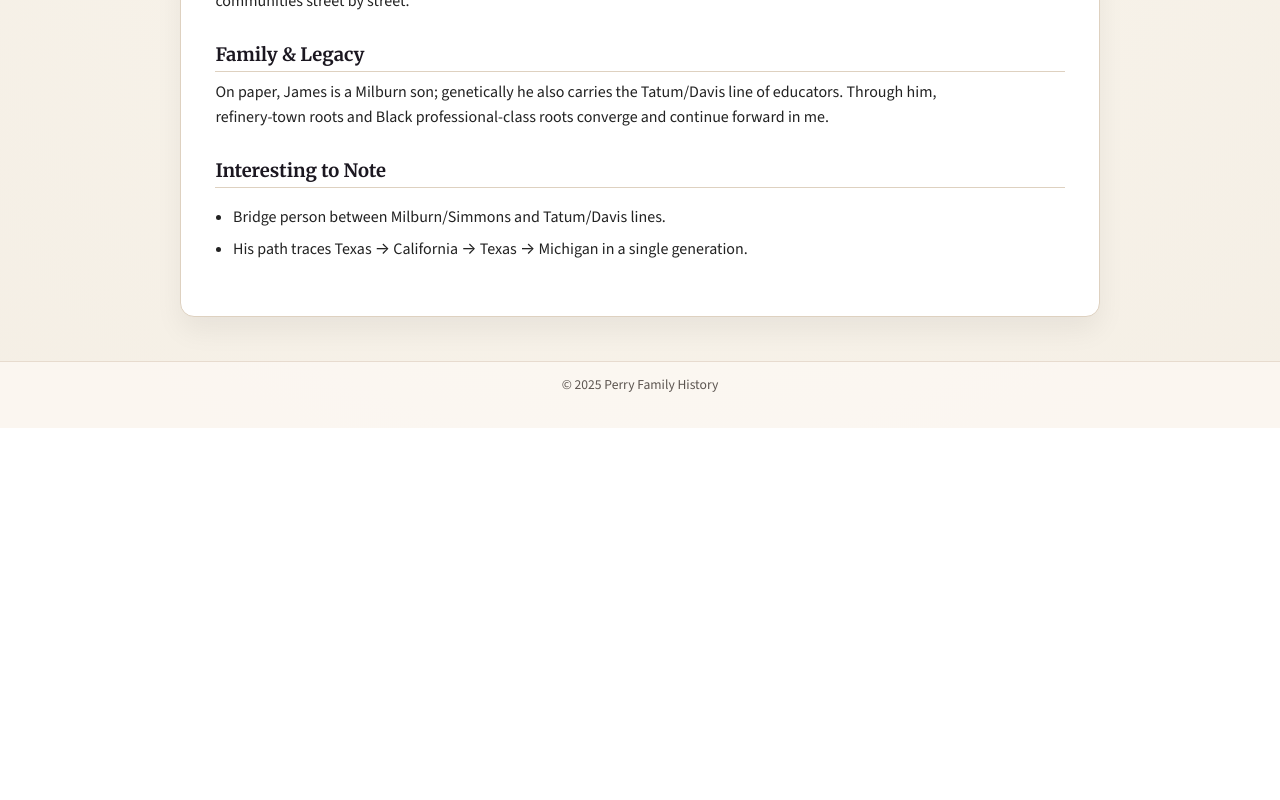
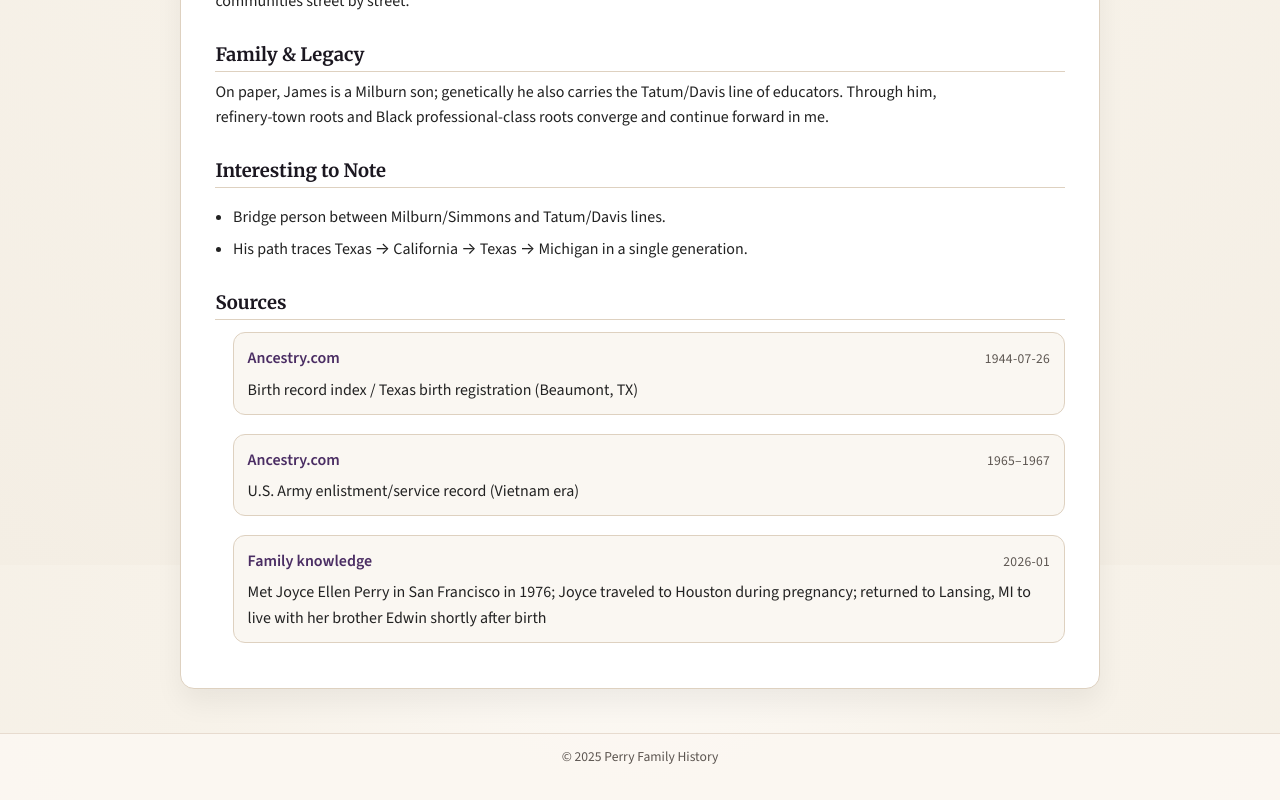
Before and after one commit to skperry99/perry-family-history, a React (Vite) app: page /ancestor/james-clarence-milburn in a window 1280 px wide. Shown: the part 1035-1835 px from the top of the page. Before the commit the page ends 1463 px from the top, so only its background shows below. Built offline with nearby package versions, Linux system fonts and the light colour scheme.

Commit message:
Add optional Sources section for ancestor pages

```diff
--- a/src/data/ancestors.js
+++ b/src/data/ancestors.js
@@ -3,7 +3,8 @@ export const ancestors = [
     id: "james-clarence-milburn",
     name: "James Clarence Milburn",
     lifespan: "1944–2003",
-    relationship: "My biological father; youngest child of the Hemlock Street household.",
+    relationship:
+      "My biological father; youngest child of the Hemlock Street household.",
     snapshot: [
       "Born: 26 July 1944, Beaumont, Jefferson County, Texas",
       "Died: 26 January 2003, California (buried at San Joaquin Valley National Cemetery, Santa Nella)",
@@ -24,6 +25,24 @@ export const ancestors = [
     notes: [
       "Bridge person between Milburn/Simmons and Tatum/Davis lines.",
       "His path traces Texas → California → Texas → Michigan in a single generation.",
+    ],
+    sources: [
+      {
+        label: "Ancestry.com",
+        detail: "Birth record index / Texas birth registration (Beaumont, TX)",
+        date: "1944-07-26",
+      },
+      {
+        label: "Ancestry.com",
+        detail: "U.S. Army enlistment/service record (Vietnam era)",
+        date: "1965–1967",
+      },
+      {
+        label: "Family knowledge",
+        detail:
+          "Met Joyce Ellen Perry in San Francisco in 1976; Joyce traveled to Houston during pregnancy; returned to Lansing, MI to live with her brother Edwin shortly after birth",
+        date: "2026-01",
+      },
     ],
   },
 
@@ -141,7 +160,8 @@ export const ancestors = [
     id: "robert-theophoulus-tatum",
     name: "Robert Theophoulus Tatum",
     lifespan: "1889–1947",
-    relationship: "Likely my biological grandfather; educator and community leader in Beaumont.",
+    relationship:
+      "Likely my biological grandfather; educator and community leader in Beaumont.",
     snapshot: [
       "Born: late 1880s (Texas)",
       "Died: 1947, Texas",
--- a/src/index.css
+++ b/src/index.css
@@ -473,6 +473,46 @@ ul {
   max-width: 46rem;
 }
 
+/* --- Sources -------------------------------------------------------- */
+
+.sources-list {
+  list-style: none;
+  padding: 0;
+  margin: 0.75rem 0 0;
+  display: grid;
+  gap: 0.75rem;
+}
+
+.sources-item {
+  border: 1px solid var(--border-subtle);
+  background: rgba(240, 231, 217, 0.35);
+  border-radius: 12px;
+  padding: 0.75rem 0.85rem;
+}
+
+.sources-main {
+  display: flex;
+  gap: 0.6rem;
+  align-items: baseline;
+  justify-content: space-between;
+}
+
+.sources-label {
+  font-weight: 700;
+  color: var(--accent-dark);
+}
+
+.sources-date {
+  font-size: 0.85rem;
+  color: var(--text-muted);
+  letter-spacing: 0.02em;
+}
+
+.sources-detail {
+  margin-top: 0.35rem;
+  color: var(--text);
+}
+
 /* --- Utility -------------------------------------------------------- */
 
 .text-muted {
--- a/src/pages/AncestorPage.jsx
+++ b/src/pages/AncestorPage.jsx
@@ -67,6 +67,24 @@ export default function AncestorPage() {
           </ul>
         </section>
       )}
+      {ancestor.sources && ancestor.sources.length > 0 && (
+        <section>
+          <h2>Sources</h2>
+          <ul className="sources-list">
+            {ancestor.sources.map((s, idx) => (
+              <li key={idx} className="sources-item">
+                <div className="sources-main">
+                  <span className="sources-label">{s.label}</span>
+                  {s.date ? (
+                    <span className="sources-date">{s.date}</span>
+                  ) : null}
+                </div>
+                <div className="sources-detail">{s.detail}</div>
+              </li>
+            ))}
+          </ul>
+        </section>
+      )}
     </article>
   );
 }
```
